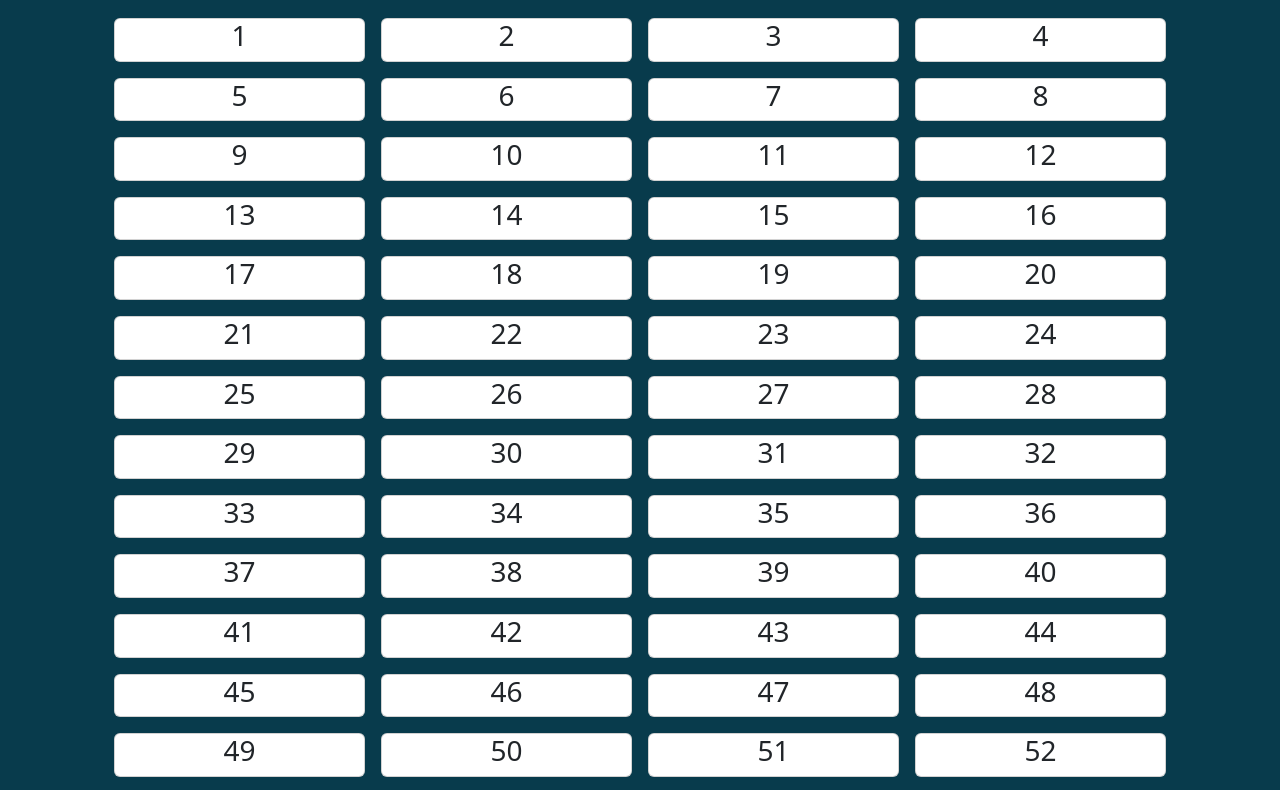
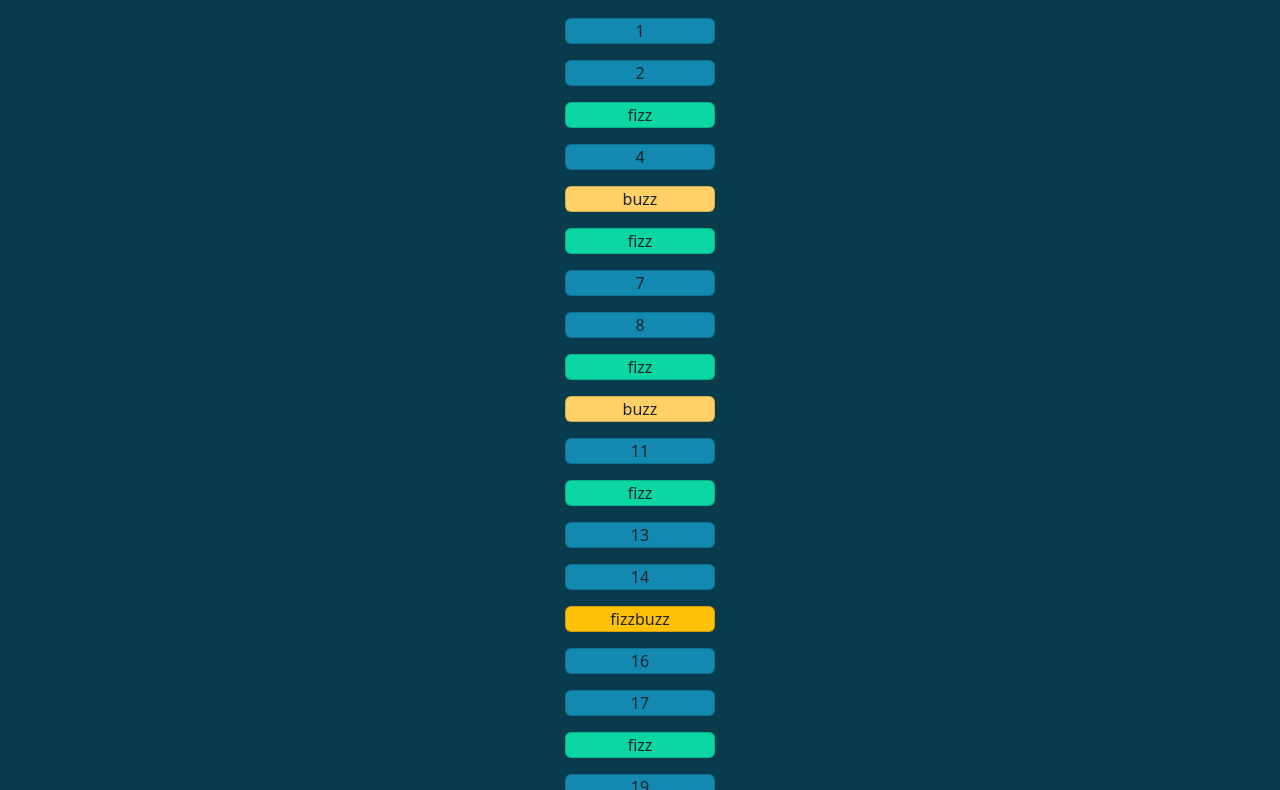
Before and after one commit to Murru00/js-fizzbuzz, a plain HTML site: page index.html in a window 1280 px wide. Shown: the part 142-932 px from the top of the page. Drawn offline with nearby package versions, Linux system fonts and the light colour scheme.

Commit message:
add numb-gen

```diff
--- a/css/style.css
+++ b/css/style.css
@@ -8,3 +8,30 @@ body{
     background-color: #083b4c;
 
 }
+
+.container{
+    justify-content: center;
+    display: flex;
+
+}
+
+.row{
+    width: 150px;
+    text-align: center;
+}
+
+.fizzbuzz{
+    background-color: #f0466f;
+}
+
+.fizz{
+    background-color: #0cd6a1;
+}
+
+.buzz{
+    background-color: #ffd166;
+}
+
+.num{
+    background-color: #1389b2;
+}
--- a/index.html
+++ b/index.html
@@ -11,8 +11,9 @@
 </head>
 
 <body>
+    <h1 id="fizzbuzz fs-6">FizzBuzzDOM</h1>
     <div class="container mt-4">
-    <h1 id="fizzbuzz fs-6">FizzBuzzDOM</h1>
+
     <div class="row g-3 m-4" id="cards-row"></div>
     </div>
 
--- a/js/main.js
+++ b/js/main.js
@@ -1,11 +1,34 @@
 const cardsRow = document.getElementById('cards-row');
 
+// Stampo numeri da 1 a 100 con FOR
+
 for (let i = 1; i <= 100; i++) {
-    console.log(i);
-    cardsRow.innerHTML += `
-        <div class="col-3">
-            <div class="card" >
-                <h3 class="text-center"> ${i}</h3>
-            </div>
-        </div>`;
+    let result;
+
+    //Genero un multiplo di 15 e stampo "fizzbuzz"
+    if (i % 15 == 0) {
+
+        result = 'fizzbuzz';
+        const box = `<div class="fizzbuzz card d-flex bg-warning "> ${result}</div> `;
+        cardsRow.innerHTML += box;
+    }
+
+    // Genero un multiplo di 5 e stampo "buzz"
+    else if (i % 5 == 0) {
+        result = 'buzz';
+        const box = `<div class=" buzz card d-flex"> ${result}</div> `;
+        cardsRow.innerHTML += box;
+
+    } // Genero un multiplo di 3 e stampo "fizz"
+    else if (i % 3 == 0) {
+        result = 'fizz';
+        const box = `<div class="fizz card d-flex"> ${result}</div> `;
+        cardsRow.innerHTML += box;
+
+    } else {
+        result = i;
+        const box = `<div class="num card d-flex"> ${result}</div> `;
+        cardsRow.innerHTML += box;
+    }
+
 }
```
